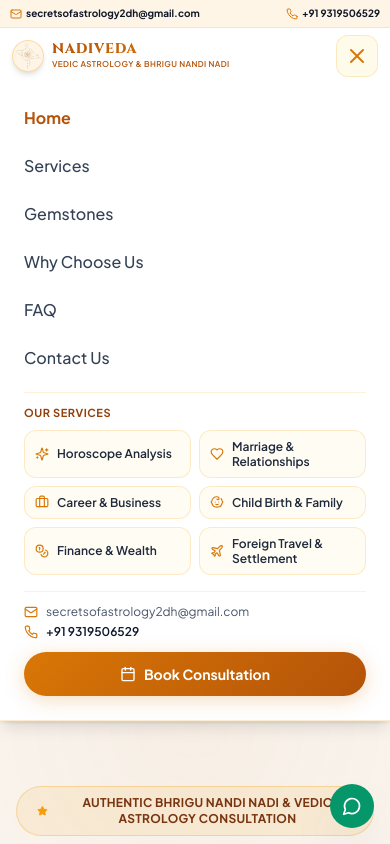
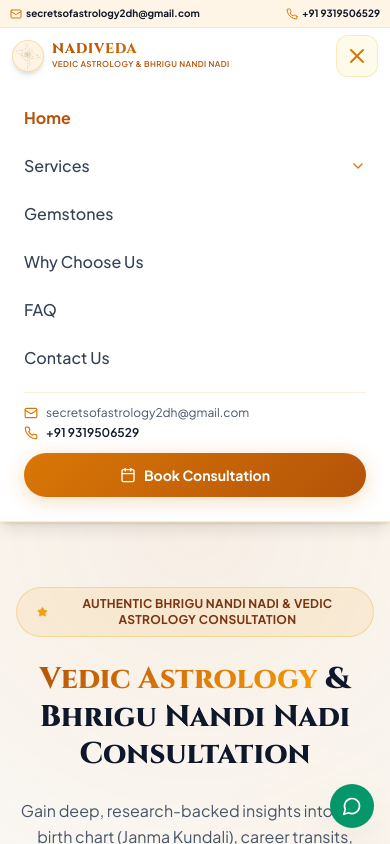
Before and after one commit to vanshrawat02/astrology-website, a Next.js app: page / in a window 390 px wide. Both pictures are taken after a click on the button "Toggle Navigation Menu". Shown: the top 844 px of the page. Built offline with nearby package versions, Linux system fonts and the light colour scheme.

Commit message:
Deploy mobile navigation updates with collapsible Services accordion in mobile menu

```diff
--- a/components/header.tsx
+++ b/components/header.tsx
@@ -18,6 +18,7 @@ const navLinks = [
 
 export function Header() {
   const [mobileMenuOpen, setMobileMenuOpen] = useState(false);
+  const [mobileServicesOpen, setMobileServicesOpen] = useState(false);
   const pathname = usePathname();
 
   const businessEmail = "secretsofastrology2dh@gmail.com";
@@ -163,41 +164,72 @@ export function Header() {
           <nav className="space-y-3">
             {navLinks.map((link) => {
               const isActive = link.href === "/" ? pathname === "/" : pathname.startsWith(link.href);
+              const linkClass = isActive
+                ? "block text-gold-600 font-bold py-1.5"
+                : "block text-slate-700 hover:text-gold-500 font-medium py-1.5";
+
+              if (link.href !== "/services") {
                 return (
-                <Link
-                  key={link.href}
-                  href={link.href}
-                  onClick={() => setMobileMenuOpen(false)}
-                  className={
-                    isActive
-                      ? "block text-gold-600 font-bold py-1.5"
-                      : "block text-slate-700 hover:text-gold-500 font-medium py-1.5"
-                  }
-                >
+                  <Link key={link.href} href={link.href} onClick={() => setMobileMenuOpen(false)} className={linkClass}>
                     {link.label}
                   </Link>
                 );
-            })}
-          </nav>
-          <div className="pt-3 border-t border-amber-500/15">
-            <span className="block text-[11px] font-bold text-amber-800 uppercase tracking-wider mb-2">Our Services</span>
-            <div className="grid grid-cols-2 gap-2">
+              }
+
+              return (
+                <div key={link.href}>
+                  <button
+                    type="button"
+                    onClick={() => setMobileServicesOpen(!mobileServicesOpen)}
+                    aria-expanded={mobileServicesOpen}
+                    className={`${linkClass} w-full flex items-center justify-between text-left`}
+                  >
+                    {link.label}
+                    <ChevronDown
+                      className={`w-4 h-4 text-amber-600 transition-transform duration-200 ${mobileServicesOpen ? "rotate-180" : ""}`}
+                    />
+                  </button>
+
+                  {/* Collapsible services list (grid-rows trick animates height) */}
+                  <div
+                    className={`grid transition-all duration-300 ease-out ${
+                      mobileServicesOpen ? "grid-rows-[1fr] opacity-100 visible" : "grid-rows-[0fr] opacity-0 invisible"
+                    }`}
+                  >
+                    <div className="overflow-hidden">
+                      <div className="mt-1 ml-1 pl-3 border-l-2 border-amber-500/30 space-y-0.5">
                         {services.map((service) => {
                           const Icon = service.icon;
+                          const isCurrent = pathname === `/services/${service.id}`;
                           return (
                             <Link
                               key={service.id}
                               href={`/services/${service.id}`}
                               onClick={() => setMobileMenuOpen(false)}
-                    className="flex items-center gap-2 rounded-lg border border-amber-500/20 bg-amber-50/60 px-2.5 py-2 text-xs font-semibold text-slate-800 hover:bg-amber-100"
+                              className={`flex items-center gap-2.5 rounded-lg px-2.5 py-2 text-sm transition-colors ${
+                                isCurrent ? "bg-amber-50 text-gold-600 font-bold" : "text-slate-700 font-medium hover:bg-amber-50"
+                              }`}
                             >
-                    <Icon className="w-3.5 h-3.5 text-amber-600 shrink-0" />
-                    <span className="leading-tight">{service.shortTitle}</span>
+                              <Icon className="w-4 h-4 text-amber-600 shrink-0" />
+                              <span>{service.shortTitle}</span>
                             </Link>
                           );
                         })}
+                        <Link
+                          href="/services"
+                          onClick={() => setMobileMenuOpen(false)}
+                          className="flex items-center gap-1.5 px-2.5 py-2 text-xs font-bold text-amber-800"
+                        >
+                          View All Services
+                          <ArrowRight className="w-3.5 h-3.5" />
+                        </Link>
                       </div>
                     </div>
+                  </div>
+                </div>
+              );
+            })}
+          </nav>
           <div className="pt-3 border-t border-amber-500/15 space-y-3">
             <div className="text-xs text-slate-600 space-y-1">
               <p className="flex items-center gap-2">
```
Lines whose indentation alone changed are shown as unchanged.
